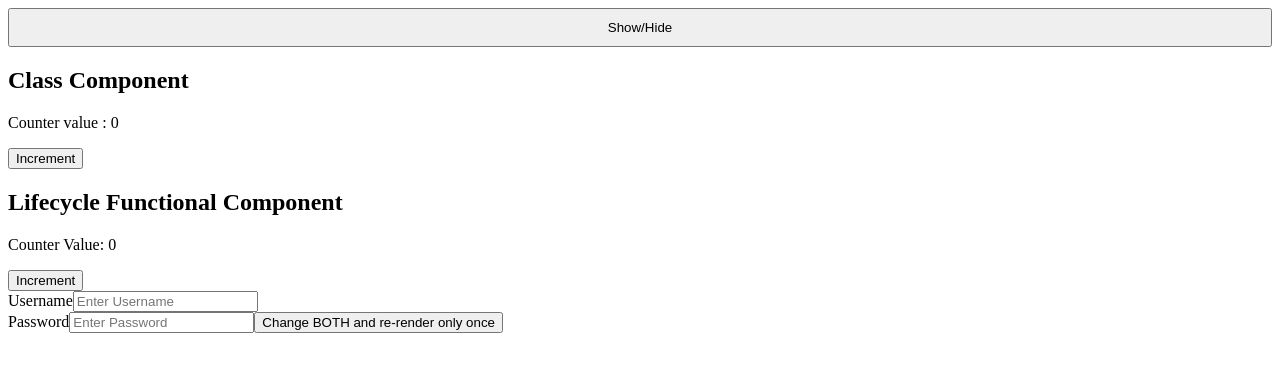
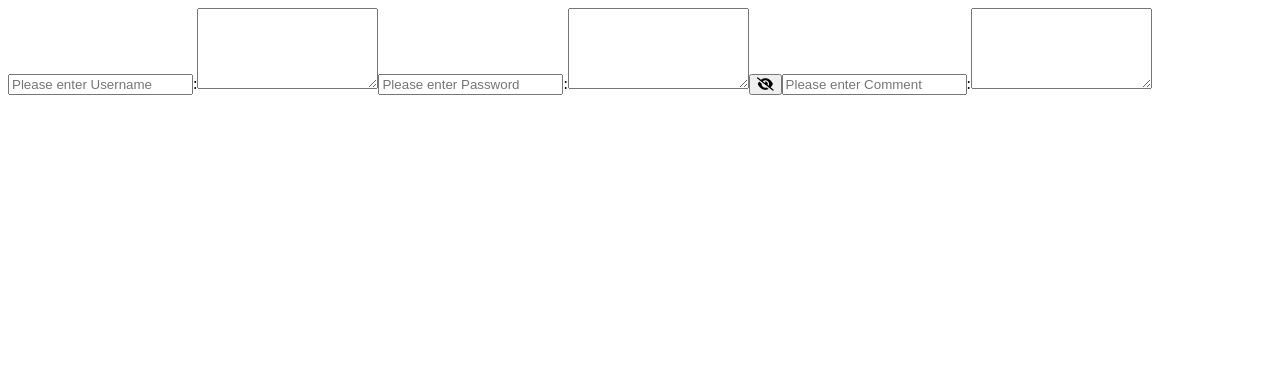
Before and after one commit to MickeyMKD/reactjs18, a React (Create React App) app: page / in a window 1280 px wide. Shown: the top 372 px of the page. Built offline with nearby package versions, Linux system fonts and the light colour scheme.

Commit message:
Added new branch 4

```diff
--- a/public/index.html
+++ b/public/index.html
@@ -19,11 +19,11 @@
       Notice the use of %PUBLIC_URL% in the tags above.
       It will be replaced with the URL of the `public` folder during the build.
       Only files inside the `public` folder can be referenced from the HTML.
-
       Unlike "/favicon.ico" or "favicon.ico", "%PUBLIC_URL%/favicon.ico" will
       work correctly both with client-side routing and a non-root public URL.
       Learn how to configure a non-root public URL by running `npm run build`.
     -->
+    <link rel="stylesheet" href="https://cdnjs.cloudflare.com/ajax/libs/font-awesome/6.1.2/css/all.min.css">
     <title>React App</title>
   </head>
   <body>
@@ -32,10 +32,8 @@
     <!--
       This HTML file is a template.
       If you open it directly in the browser, you will see an empty page.
-
       You can add webfonts, meta tags, or analytics to this file.
       The build step will place the bundled scripts into the <body> tag.
-
       To begin the development, run `npm start` or `yarn start`.
       To create a production bundle, use `npm run build` or `yarn build`.
     -->
--- a/src/App.js
+++ b/src/App.js
@@ -1,25 +1,46 @@
-import { LifecycleClassComponent } from "./components/LifecycleClassComponent";
-import { LifecycleFuncComponent } from "./components/LifecycleFuncComponent";
-import { LogIn } from './components/LogIn';
-import { useState } from 'react';
+import {useState} from "react"
+
+import { movies } from "./mock/mockData"
+
+// import { Homework } from "./components/Homework";
+
+import {Input} from "./components/common/Input";
 
 const App = () => {
-  const [show, setShow] = useState(true);
+
+  const [fieldType, setFieldType] = useState("password")
+
+  const onMouseDownHandler = () => {
+    setFieldType("text")
+  }
+
+  const onMouseUpHandler = () => {
+    setFieldType("password")
+  }
 
   return (
     <div>
-      <button
-      style={{padding:"10px", width:"100%"}}
-        onClick={() => setShow((s) => !s)}
-      >Show/Hide</button>
+      {/* <Homework movies={movies}/>  */}
 
-      {show && <LifecycleClassComponent />}
+      <Input
+        type="text"
+        name="username"
+        placeholder="Please enter Username" />
 
-      {show && <LifecycleFuncComponent />}
+      <Input
+            placeholder="Please enter Password"
+            name="password"
+            type={fieldType}
+            mouseDown={onMouseDownHandler}
+            mouseUp={onMouseUpHandler} />
 
-      <LogIn />
+      <Input
+          type="text"
+          name="comment"
+          placeholder="Please enter Comment"
+      />
     </div>
   );
-};
+}
 
-export default App;
+export default App
--- a/src/components/LifecycleClassComponent.js
+++ /dev/null
@@ -1,49 +0,0 @@
-import { Component } from "react";
-
-
-export class LifecycleClassComponent extends Component {
-    constructor(props) {
-        super(props);
-        console.log('LifecycleClassComponent -> constructor');
-
-        // This is initial state of the component
-        this.state = {
-            counter : 0
-        }
-    };
-
-    // Method called only after initial render()
-    componentDidMount() {
-        console.log('LifecycleClassComponent -> componentDidMount')
-    };
-
-    // Method called when component will be removed from DOM
-    componentWillUnmount() {
-        console.log('LifecycleClassComponent -> componentWillUnmount')
-    };
-
-    increment = () => {
-        // wrong way
-        // this.state.counter += 1;
-
-        // correct way
-        // this.setState({counter: 5});
-        this.setState((state) => ({counter: ++state.counter}));
-
-        console.log('increment', this.state.counter);
-    };
-
-    // Method called every time component needs to be re-rendered
-    render() {
-        console.log('LifecycleClassComponent -> render')
-        return (
-            <>
-                <h2>Class Component</h2>
-                <p>Counter value : {this.state.counter}</p>
-                <button onClick={this.increment}>
-                        Increment
-                </button>
-            </>
-        );
-    };
-};
--- a/src/components/LifecycleFuncComponent.js
+++ /dev/null
@@ -1,32 +0,0 @@
-import { useEffect, useState } from "react";
-
-
-export const LifecycleFuncComponent = () => {
-    const [counter, setCounter] = useState(0)
-
-    // wrong way
-    // counter += 1
-
-    useEffect(() => {
-        console.log("LifecycleFuncComponent -> useEffect");
-        return () => {
-            console.log("LifecycleFuncComponent -> componentWillUnmount")
-        }
-}, []); // empty array as dependency === componentDidMount
-
-    console.log("LifecycleFuncComponent -> render");
-
-    const increment = () => {
-        setCounter((count) => (++count))
-    }
-
-    return (<div>
-        <>
-            <h2>Lifecycle Functional Component</h2>
-            <p>Counter Value: {counter}</p>
-            <button onClick={increment}>
-                Increment
-            </button>
-        </>
-    </div>)
-};
--- a/src/components/LogIn.js
+++ /dev/null
@@ -1,42 +0,0 @@
-import { useState, useEffect } from "react";
-
-
-
-export const LogIn = () => {
-    const [username, setUsername] = useState('');
-    const [password, setPassword] = useState('');
-
-    console.log('Re-rendering');
-
-    useEffect(() => {
-        console.log('Password was changed')
-    }, [password, username]);
-
-    return (<div>
-        <label htmlFor="">Username</label>
-        <input
-            type="text"
-            placeholder="Enter Username"
-            value={username}
-            onChange={(event) => setUsername(event.target.value)}
-        />
-        <span>{username}</span>
-        <br />
-        <label htmlFor="">Password</label>
-        <input
-            type="text"
-            placeholder="Enter Password"
-            value={username}
-            onChange={(event) => setPassword(event.target.value)}
-        />
-        <span>{password}</span>
-
-        <button
-            onClick={() => {
-                setUsername('usernameStavre')
-                setPassword('passwordStavridis')
-            }}
-        >Change BOTH and re-render only once
-        </button>
-    </div>)
-};
--- /dev/null
+++ b/src/components/common/Input.js
@@ -0,0 +1,41 @@
+export const Input = ({
+    type,
+    placeholder,
+    value,
+    onChange,
+    name,
+    id,
+    mouseDown,
+    mouseUp,
+    ...restProps
+}) => {
+
+    const iconType =  type === "password" ? "fa fa-eye-slash" : "fa fa-eye"
+
+    return (
+        <>
+        <input
+            type={type}
+            placeholder={placeholder}
+            value={value}
+            onChange={onChange}
+            name={name}
+            id={id}
+             />
+             :
+        <textarea
+             name={name}
+             id={id}
+             cols="20"
+             rows="5"
+             value={value} />
+        {name === "password" &&
+            <button
+                onMouseDown={mouseDown}
+                onMouseUp={mouseUp}
+            >
+                <i className={iconType}></i>
+            </button>
+        }
+    </>)
+}
--- /dev/null
+++ b/src/mock/mockData.js
@@ -0,0 +1,8 @@
+export const movies = [
+    {name:'Back to the Future',genre:'Sci-fi',plot:'Marty McFly, a 17-year-old high school student, is accidentally sent thirty years into the past in a time-traveling DeLorean invented by his close friend, the eccentric scientist Doc Brown.',
+    year: 1985,imdbLink:'https://www.imdb.com/title/tt0088763/?ref_=nv_sr_srsg_0',imageUrl: 'https://upload.wikimedia.org/wikipedia/en/thumb/c/c2/Back_to_the_Future_Part_II.jpg/220px-Back_to_the_Future_Part_II.jpg'},
+    {name:'The Dark Knight',genre:'Crime',plot:'When the menace known as the Joker wreaks havoc and chaos on the people of Gotham, Batman must accept one of the greatest psychological and physical tests of his ability to fight injustice.'
+    ,year:2008,imdbLink:'https://www.imdb.com/title/tt0468569/?ref_=nv_sr_srsg_0',imageUrl: 'https://variety.com/wp-content/uploads/2022/03/dark-knight-batman-split.jpg?w=1000'},
+    {name:'Star Wars',genre:'Sci-fi',plot: 'Luke Skywalker joins forces with a Jedi Knight, a cocky pilot, a Wookiee and two droids to save the galaxy from the Empire\'s world-destroying battle station, while also attempting to rescue Princess Leia from the mysterious Darth Vader.',
+    year:1977,imdbLink:'https://www.imdb.com/title/tt0076759/?ref_=nv_sr_srsg_9',imageUrl:'https://static.wikia.nocookie.net/starwars/images/c/cc/Star-wars-logo-new-tall.jpg/revision/latest?cb=20190313021755'}
+  ]
```
